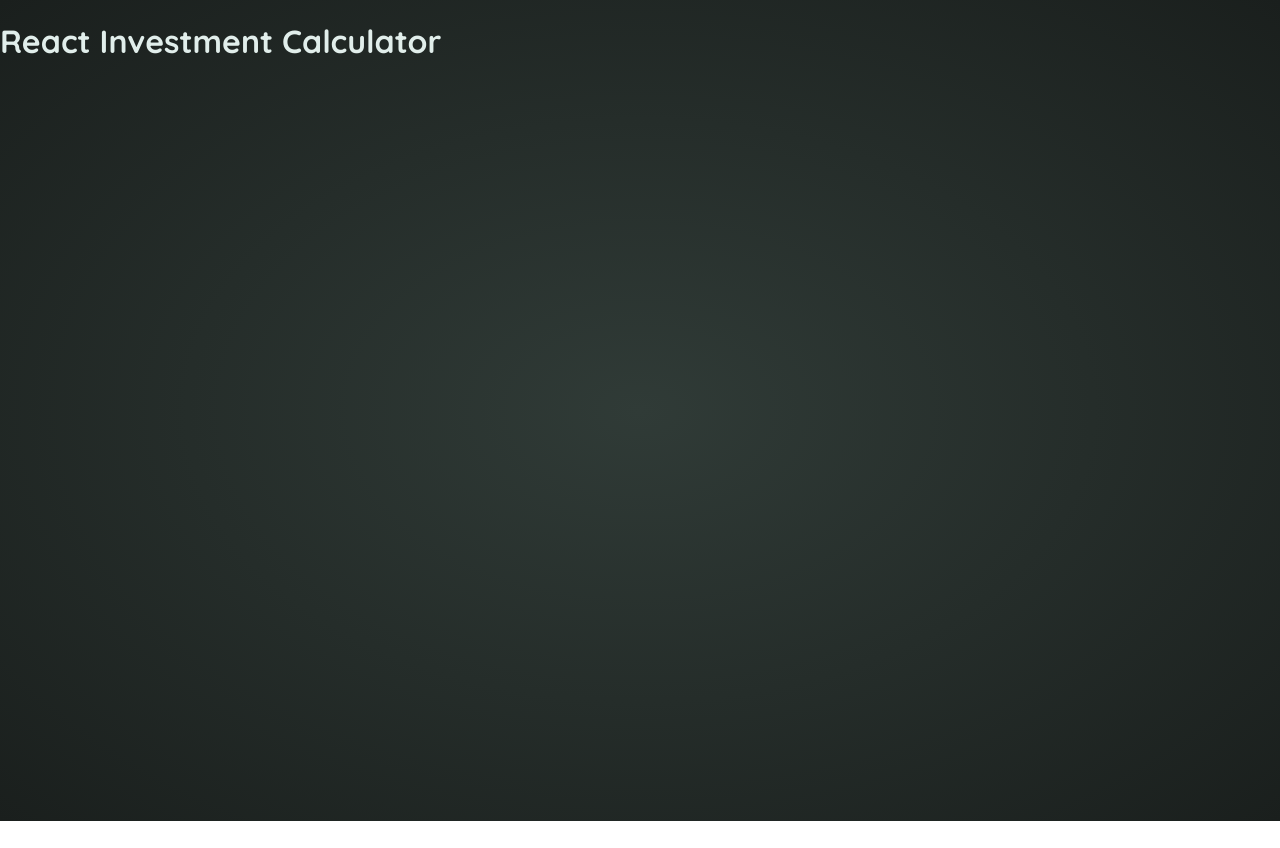
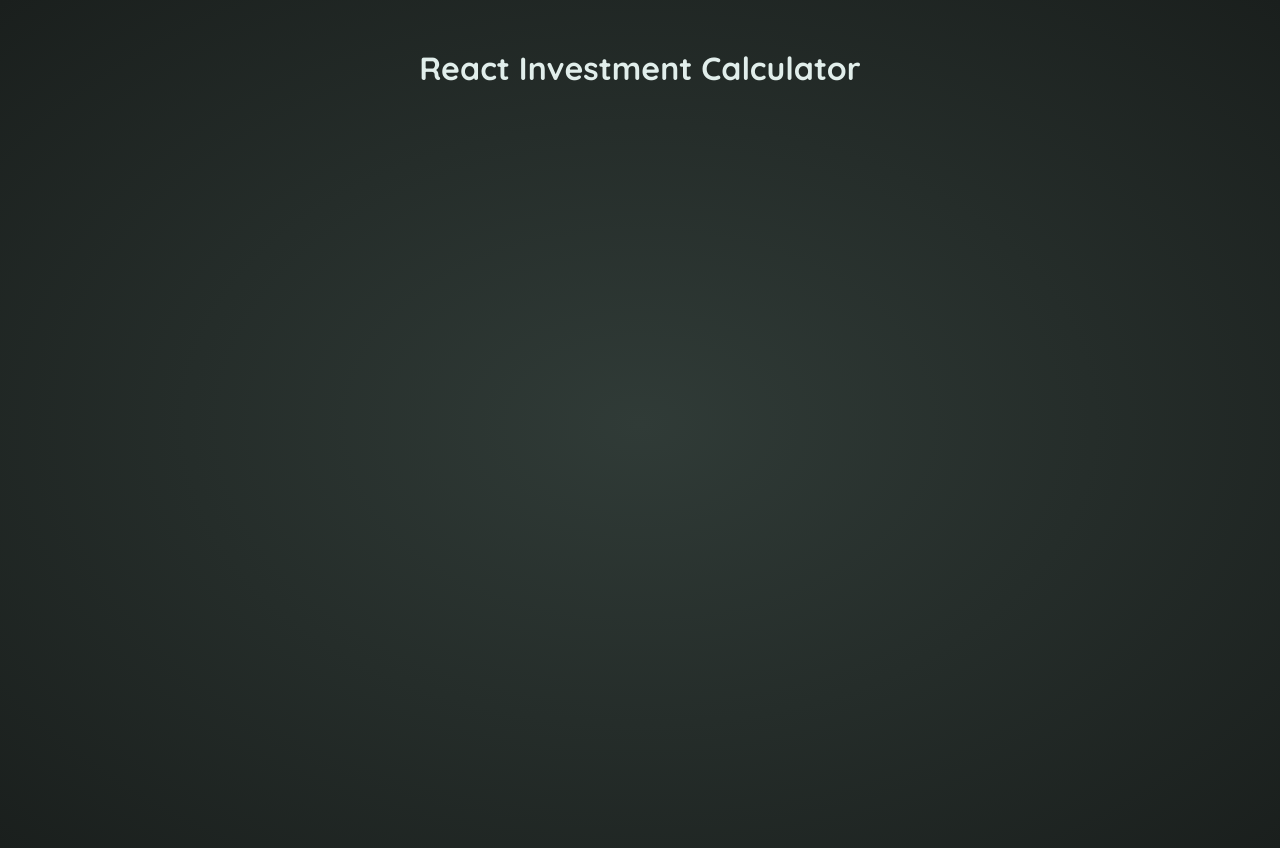
Before and after one commit to ozhayun/Investment-Calculator, a React (Vite) app: page / in a window 1280 px wide. Before the commit the page ends 821 px from the top, so only its background shows below. Built offline with nearby package versions, Linux system fonts and the light colour scheme.

Commit message:
Create Header.jsx file

```diff
--- a/src/App.jsx
+++ b/src/App.jsx
@@ -1,6 +1,6 @@
 function App() {
   return (
-    <h1>React Investment Calculator</h1>
+    <h1 id={"header"}>React Investment Calculator</h1>
   )
 }
 
```
Also changed, not shown: src/Components/Header.jsx (added).
